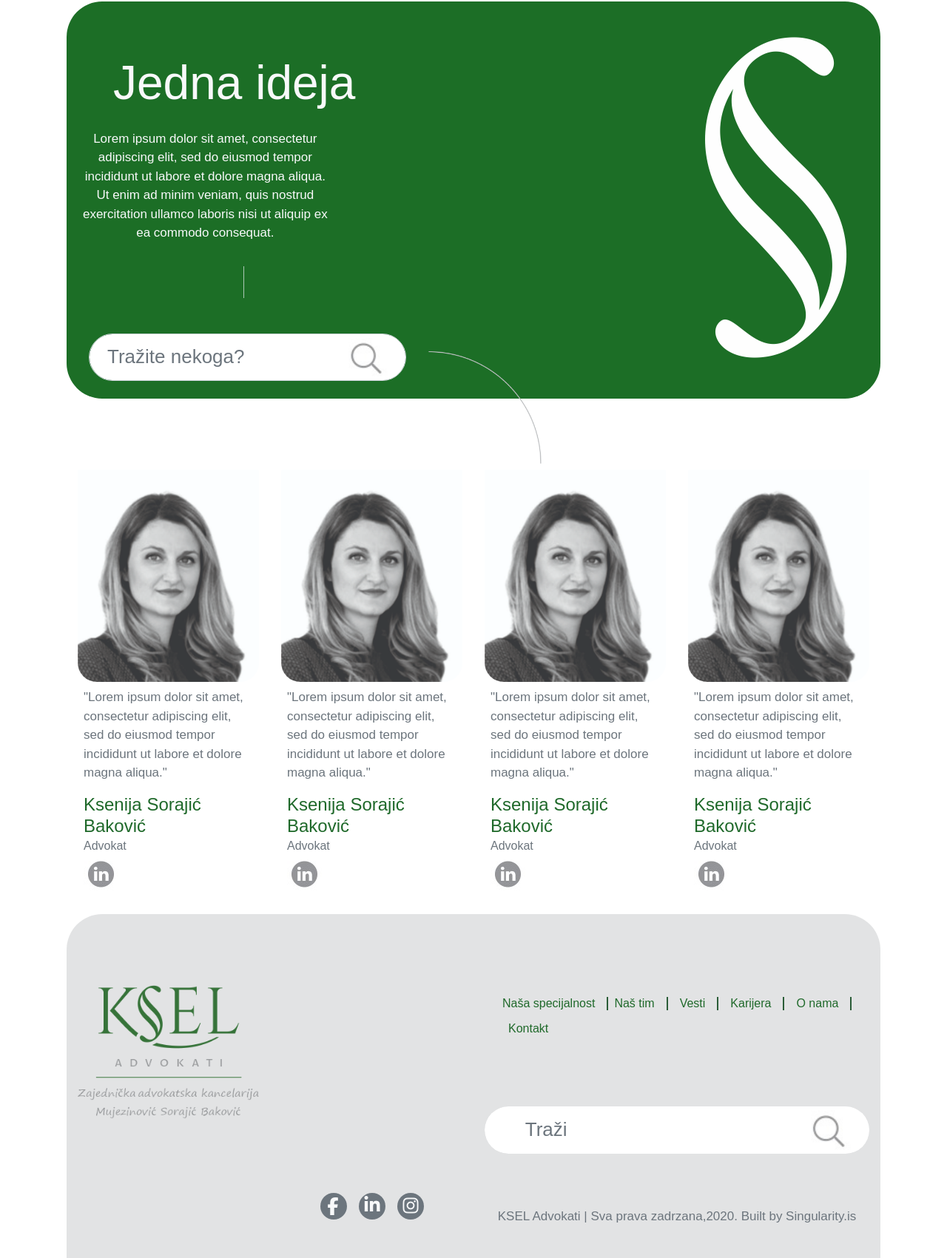
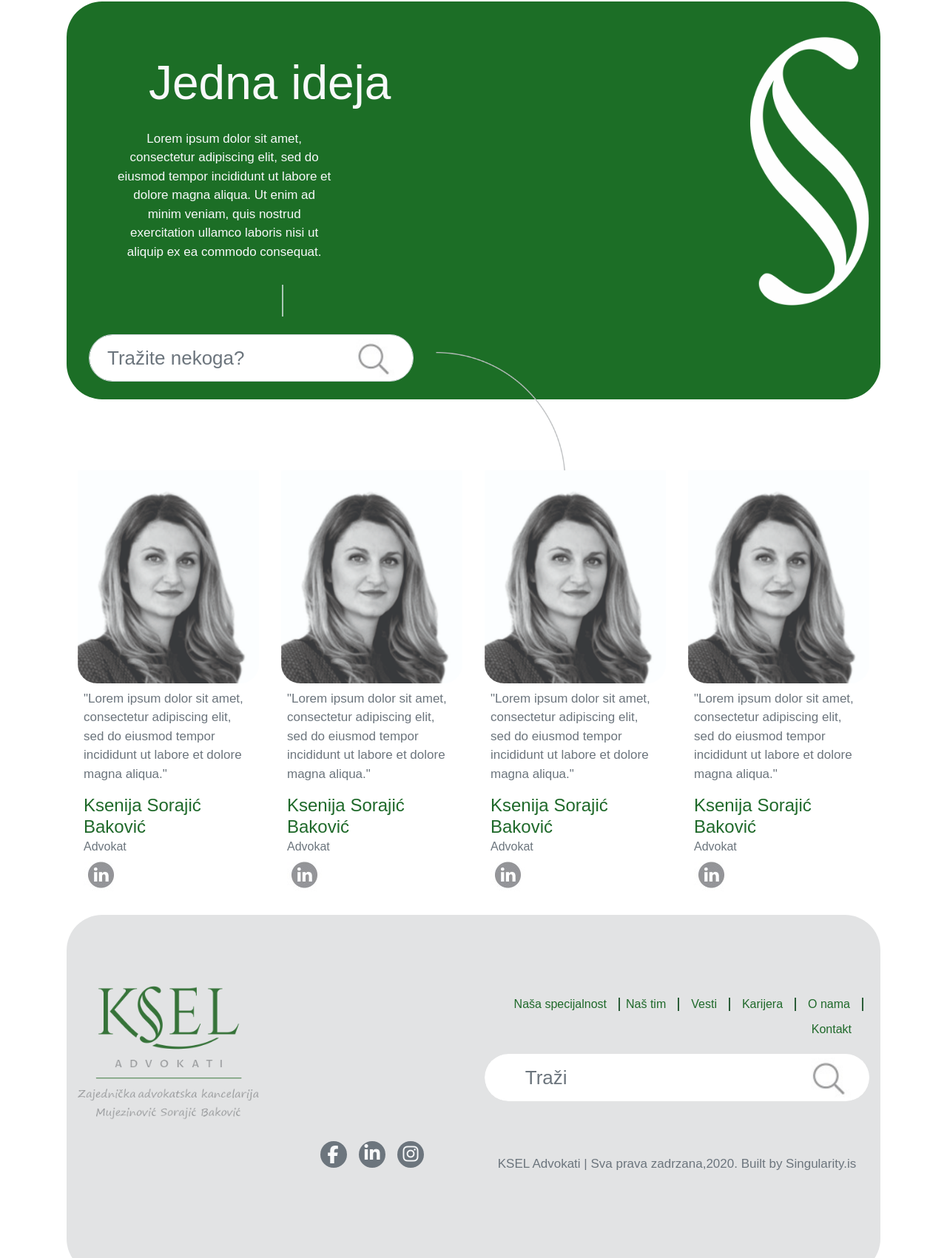
Before and after one commit to Lazar996F/KSEL_Advokati, a plain HTML site: page nasTim.html in a window 1280 px wide. Shown: the part 125-1826 px from the top of the page at 74% size. Drawn offline with nearby package versions, Linux system fonts and the light colour scheme; a web font is replaced by a local one.

Commit message:
footer>final

```diff
--- a/nasTim.html
+++ b/nasTim.html
@@ -126,16 +126,17 @@
         <section class="green-bg radius-carousel  pb-4">
             <div class="container pt-5 pb-lg-0">
                 <div class="row">
-                    <div class="col-9 col-lg-7  pt-lg-4">
-                        <h1 class="proza-libre-nav text-light font-sizing pl-lg-5 mb-lg-4 padd-r">Jedna ideja</h1>
+                    <div class="col-9 col-lg-8 pt-lg-4">
+                        <h1 class="proza-libre-nav text-light font-sizing  mb-lg-4 padd-r pl-lg-5 ml-lg-5">Jedna ideja</h1>
                         <p class="text-light pb-lg-3 fs-small-13  padding-idea-txt">Lorem ipsum dolor sit amet, consectetur adipiscing
                             elit, sed do
                             eiusmod tempor incididunt ut labore et dolore magna aliqua. Ut enim ad minim veniam,
                             quis nostrud exercitation ullamco laboris nisi ut aliquip ex ea commodo consequat.<span class="d-inline d-lg-none">Duis aute irure dolor in reprehenderit in voluptate velit esse cillum dolore eu fugiat nulla pariatur. Excepteur sint occaecat cupidatat non proident, sunt in culpa qui officia deserunt mollit anim id est laborum.</span></p>
 
                             <div class="vert-short-line mr-5"></div>
-                        <div class="row m-0 pt-lg-5 d-none d-lg-flex">
-                            <div class="col-9">
+
+                        <div class="row m-0 pt-lg-4 d-none d-lg-flex">
+                            <div class="col-8">
                                 <input type="text"
                                     class="form-control input-image radius-border font-placeholder input-h pl-4"
                                     placeholder="Tražite nekoga?">
@@ -149,7 +150,7 @@
                         </div>
 
                     </div>
-                    <div class="col-3 col-lg-5 text-center pb-4">
+                    <div class="col-3 col-lg-4 text-center pb-4">
                         <img src="images/symbolKSEL.png" class="img-fluid padding-symbol" alt="Responsive image">
                     </div>
                 </div>
@@ -160,7 +161,6 @@
                   <div class="col-7 offset-1">
                     <input type="text"class="form-control input-image radius-border font-placeholder py-md-4 input-h" placeholder="Tražite nekoga?">
                   </div>
-
               </div>
             </div>
         </section>
@@ -280,7 +280,7 @@
                     </div>
                     <div class="col-lg-6 col-6">
 
-                            <ul class="nav tabs mb-lg-4 pl-4 d-lg-flex d-block" id="myTab" role="tablist">
+                            <ul class="nav tabs d-lg-flex d-block justify-content-end">
                                 <li class="nav-item  pr-md-2 mt-md-3 text-nowrap pr-3 pr-lg-0">
                                     <a href="nasaSpec.html"
                                         class="nav-link proza-libre-nav pt-0 pb-0  pr-lg-3 pl-2 pl-md-0 pr-0 sp-border-right">
@@ -325,9 +325,9 @@
 
                         <div class="pl-md-3 pr-md-3 input-negative-marg d-none d-lg-inline">
                             <input type="text"
-                                class="form-control mt-lg-5 input-image mb-5 border-0 font-placeholder input-h pl-lg-5 radius-border "
+                                class="form-control  input-image  border-0 font-placeholder input-h pl-lg-5 radius-border "
                                 placeholder=" Traži">
-                            <p class="text-muted text-center fs-small-13 pt-4">KSEL Advokati | Sva prava zadrzana,2020. Built by
+                            <p class="text-muted text-center fs-small-13 pt-5 mt-4">KSEL Advokati | Sva prava zadrzana,2020. Built by
                                 Singularity.is</p>
                         </div>
                     </div>
--- a/style.css
+++ b/style.css
@@ -350,10 +350,8 @@ button:focus{
   font-weight:normal;
 
   }
-  .sp-border-right {
-    border-right: 2px solid #2b5d38;
-    line-height: 18px;
-  }
+
+
 
   .font-size-small{
     font-size: 25px;
@@ -450,7 +448,9 @@ button:focus{
 
 .padding-idea-txt{
   text-align: center;
-  padding-right: 267px;
+  padding-left: 51px;
+  padding-right: 358px;
+}
 
 }
 
@@ -460,7 +460,7 @@ button:focus{
 }
 
 
-}
+
 
 
 /* LG Large devices (desktops, 992px and up) */
@@ -476,7 +476,7 @@ button:focus{
 
 
   .text-padding-7{
-    padding-right: 7rem!important;
+    padding-right: 12rem!important;
   }
 
 
@@ -488,9 +488,9 @@ button:focus{
   }
 
   .vert-short-line{
-    border-left:1px solid #abc8b6;
+    border-left: 2px solid #abc8b6;
     height: 43px;
-    margin-left:14rem;
+    margin-left: 276px;
   }
 
   .padding-main{
@@ -559,7 +559,10 @@ button:focus{
 .title-fo{
   font-size:4rem;
 }
-
+.sp-border-right {
+  border-right: 2px solid #2b5d38;
+  line-height: 18px;
+}
 }
 
 
```
Also changed, not shown: index.html (+8 -5 lines), kontakt.html (+5 -5 lines), nasaSpec.html (+5 -5 lines), saznajVise.html (+3 -5 lines), vesti.html (+7 -8 lines).
